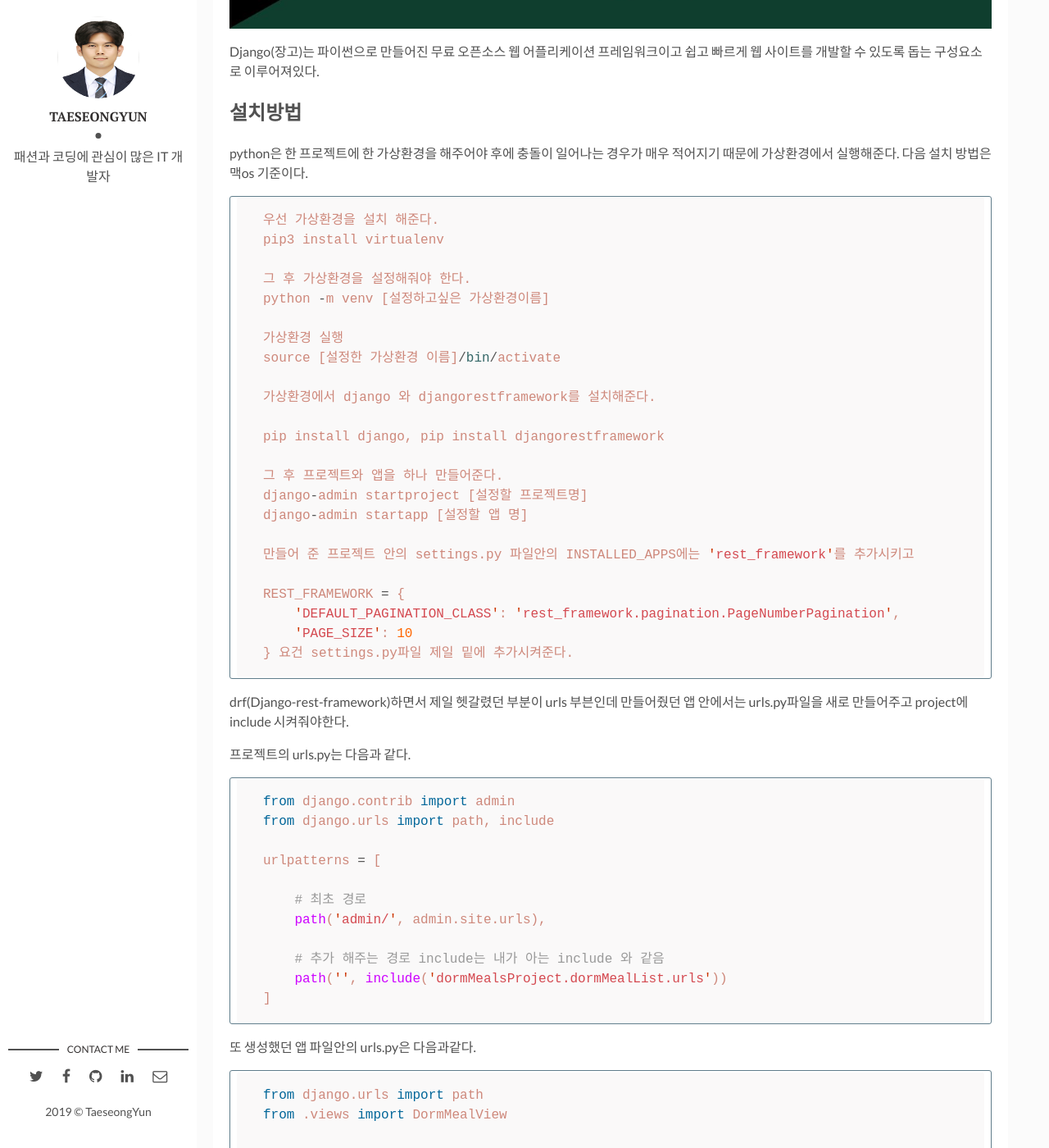
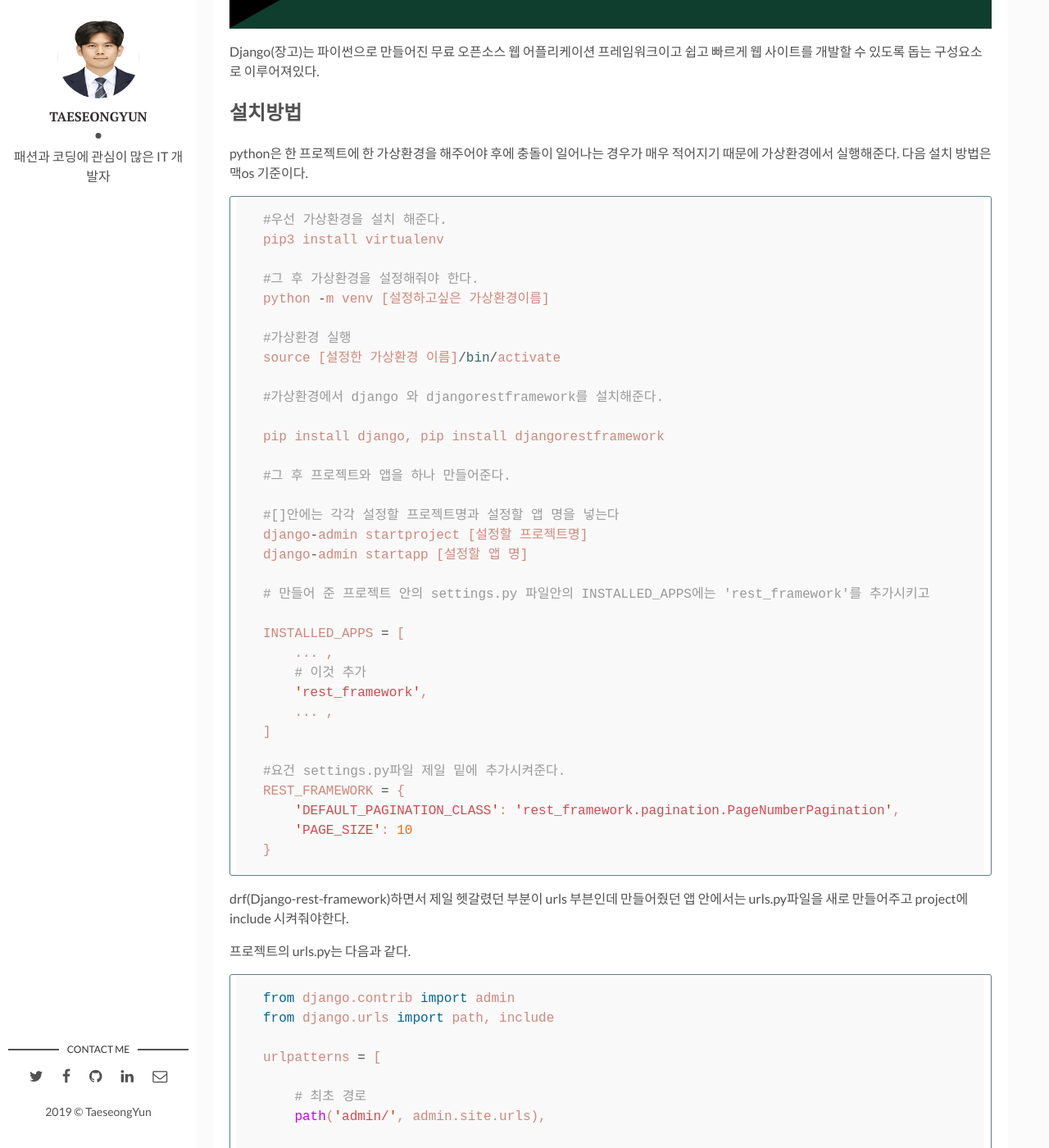
Before and after one commit to TaeseongYun/TaeseongYun.github.io, a Jekyll site: the page built from _posts/2019-11-30-django-rest-framework.markdown, in a window 1280 px wide and 1400 px high, scrolled down 1227 px. Shown: the whole window at 82% size. Built offline with Jekyll 4.4.1, drawn with Linux system fonts in a browser that asks for light colours; comment, search, counter and statistics services are not loaded.

Commit message:
fix: django markdown box

````diff
--- a/_posts/2019-11-30-django-rest-framework.markdown
+++ b/_posts/2019-11-30-django-rest-framework.markdown
@@ -21,29 +21,39 @@ Django(장고)는 파이썬으로 만들어진 무료 오픈소스 웹 어플리
 python은 한 프로젝트에 한 가상환경을 해주어야 후에 충돌이 일어나는 경우가 매우 적어지기 때문에 가상환경에서 실행해준다. 다음 설치 방법은 맥os 기준이다.
 
 ```python
-우선 가상환경을 설치 해준다.
+#우선 가상환경을 설치 해준다.
 pip3 install virtualenv
 
-그 후 가상환경을 설정해줘야 한다.
+#그 후 가상환경을 설정해줘야 한다.
 python -m venv [설정하고싶은 가상환경이름]
 
-가상환경 실행
+#가상환경 실행
 source [설정한 가상환경 이름]/bin/activate
 
-가상환경에서 django 와 djangorestframework를 설치해준다.
+#가상환경에서 django 와 djangorestframework를 설치해준다.
 
 pip install django, pip install djangorestframework
 
-그 후 프로젝트와 앱을 하나 만들어준다.
+#그 후 프로젝트와 앱을 하나 만들어준다.
+
+#[]안에는 각각 설정할 프로젝트명과 설정할 앱 명을 넣는다
 django-admin startproject [설정할 프로젝트명]
 django-admin startapp [설정할 앱 명]
 
-만들어 준 프로젝트 안의 settings.py 파일안의 INSTALLED_APPS에는 'rest_framework'를 추가시키고
+# 만들어 준 프로젝트 안의 settings.py 파일안의 INSTALLED_APPS에는 'rest_framework'를 추가시키고
 
+INSTALLED_APPS = [
+    ... ,
+    # 이것 추가
+    'rest_framework',
+    ... ,
+]
+
+#요건 settings.py파일 제일 밑에 추가시켜준다.
 REST_FRAMEWORK = {
     'DEFAULT_PAGINATION_CLASS': 'rest_framework.pagination.PageNumberPagination',
     'PAGE_SIZE': 10
-} 요건 settings.py파일 제일 밑에 추가시켜준다.
+}
 ```
 
 drf(Django-rest-framework)하면서 제일 헷갈렸던 부분이 urls 부븐인데 만들어줬던 앱 안에서는 urls.py파일을 새로 만들어주고 project에 include 시켜줘야한다.
````
